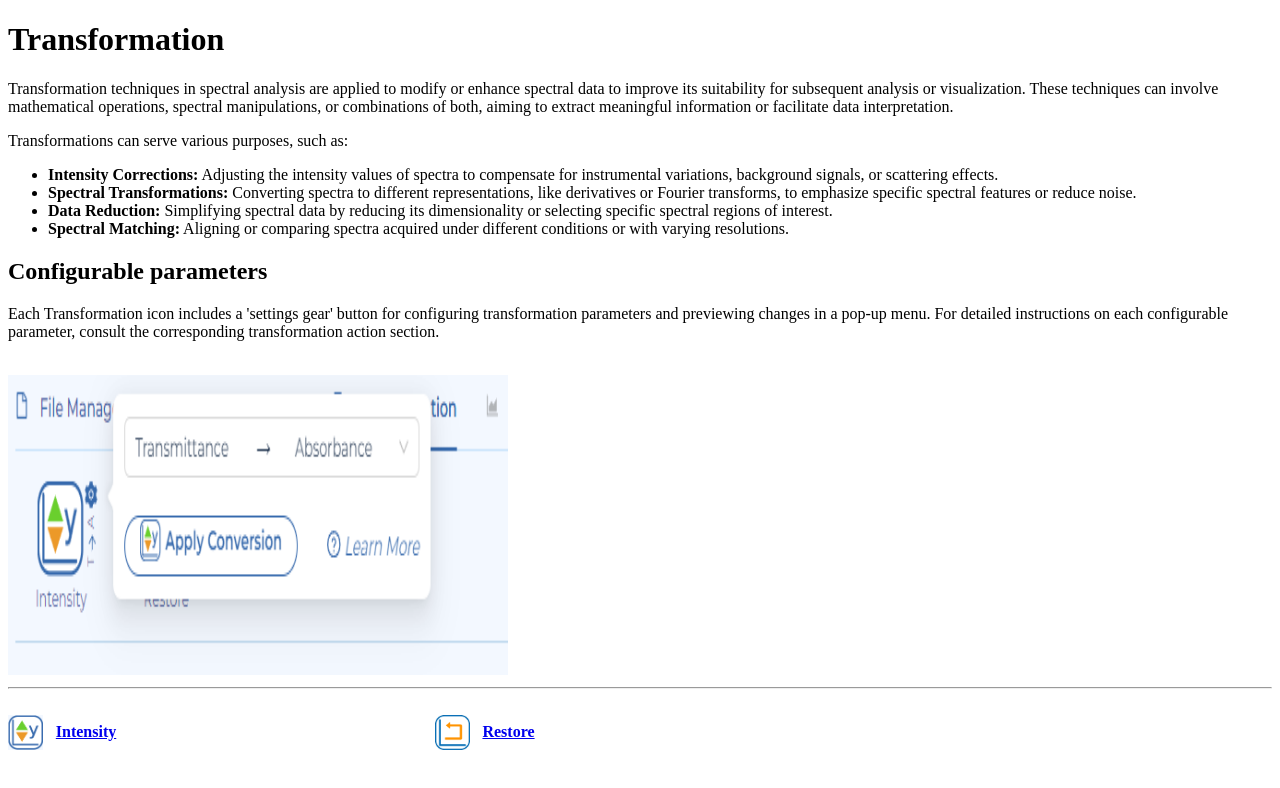
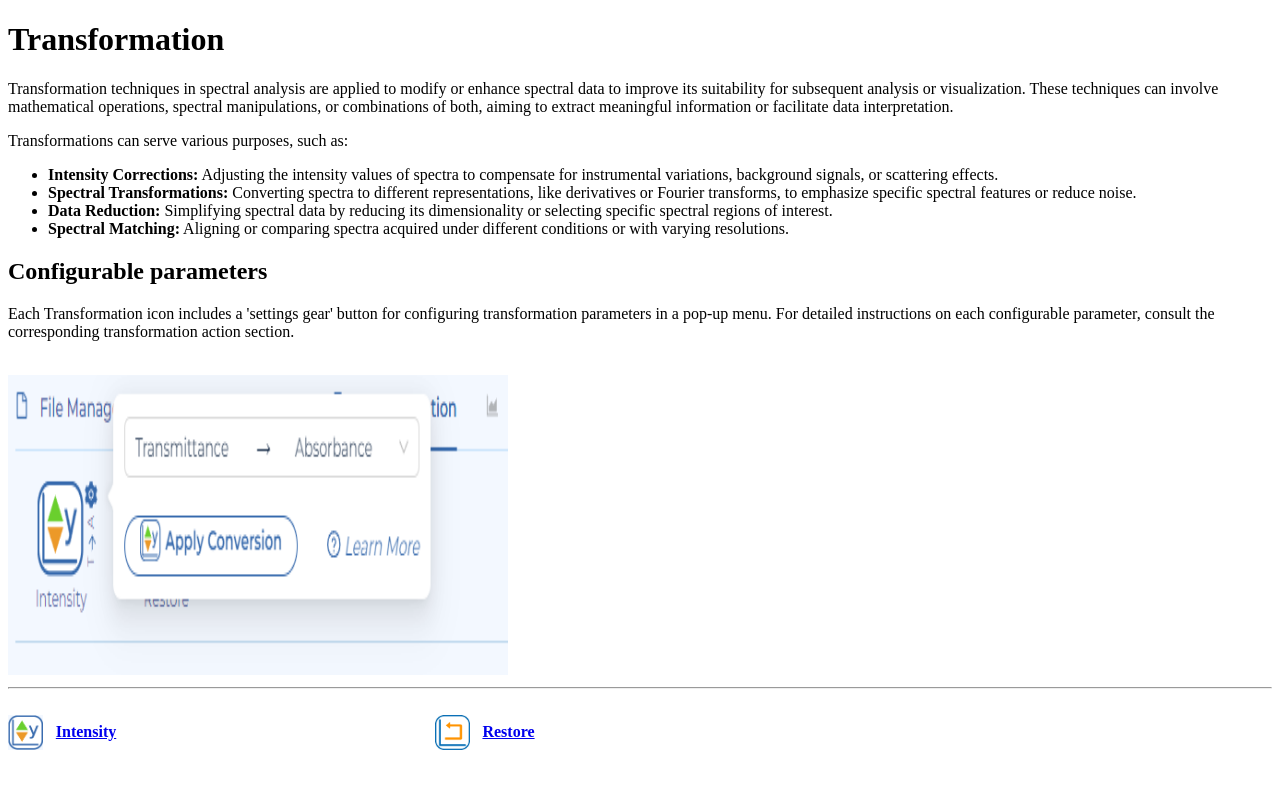
Before and after one commit to SFTechnologies/spectrify-docs, a Next.js app: page /transformation in a window 1280 px wide. Shown: the top 788 px of the page. Built offline with nearby package versions, Linux system fonts and the light colour scheme.

Commit message:
fix(transformation.mdx): remove reference to previewing changes

```diff
--- a/pages/transformation.mdx
+++ b/pages/transformation.mdx
@@ -16,7 +16,7 @@ Transformations can serve various purposes, such as:
 
 ## Configurable parameters
 
-Each Transformation icon includes a 'settings gear' button for configuring transformation parameters and previewing changes in a pop-up menu. For detailed instructions on each configurable parameter, consult the corresponding transformation action section.
+Each Transformation icon includes a 'settings gear' button for configuring transformation parameters in a pop-up menu. For detailed instructions on each configurable parameter, consult the corresponding transformation action section.
 
 <br />
 <Image
```
